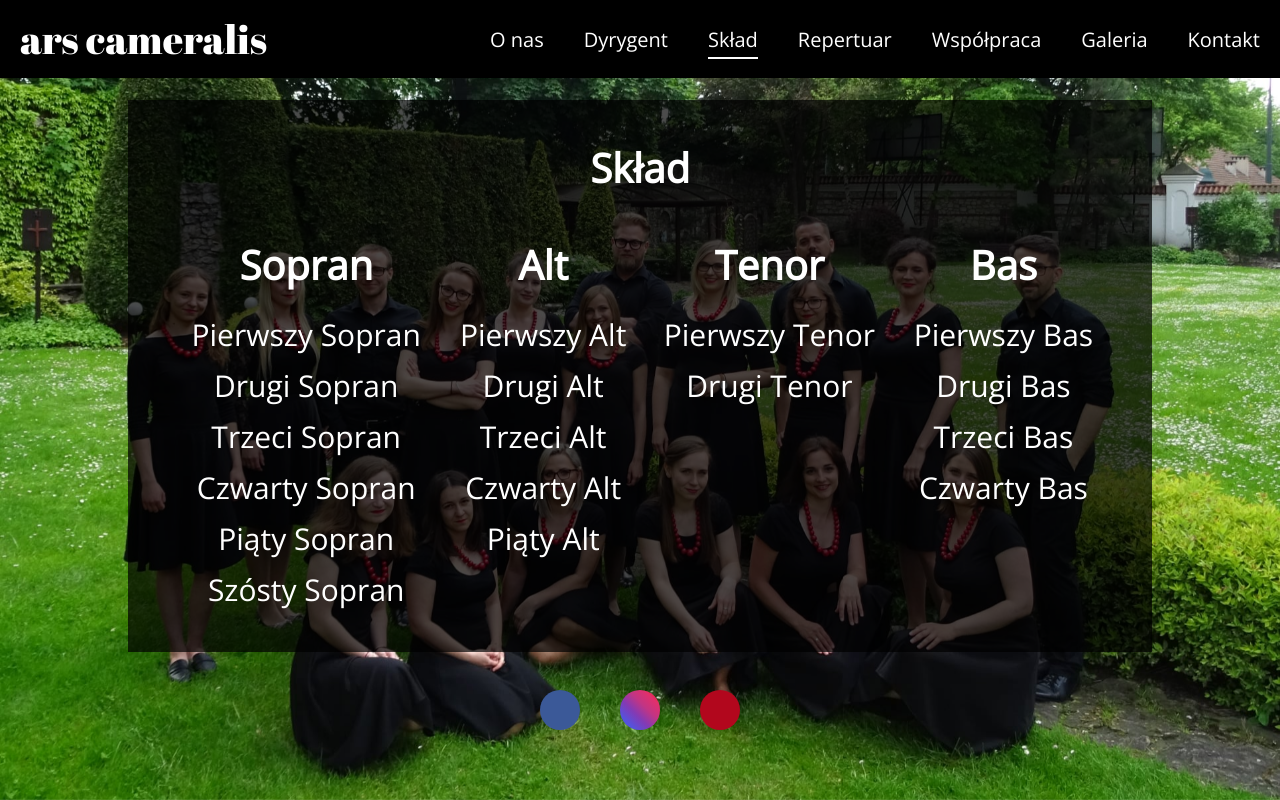
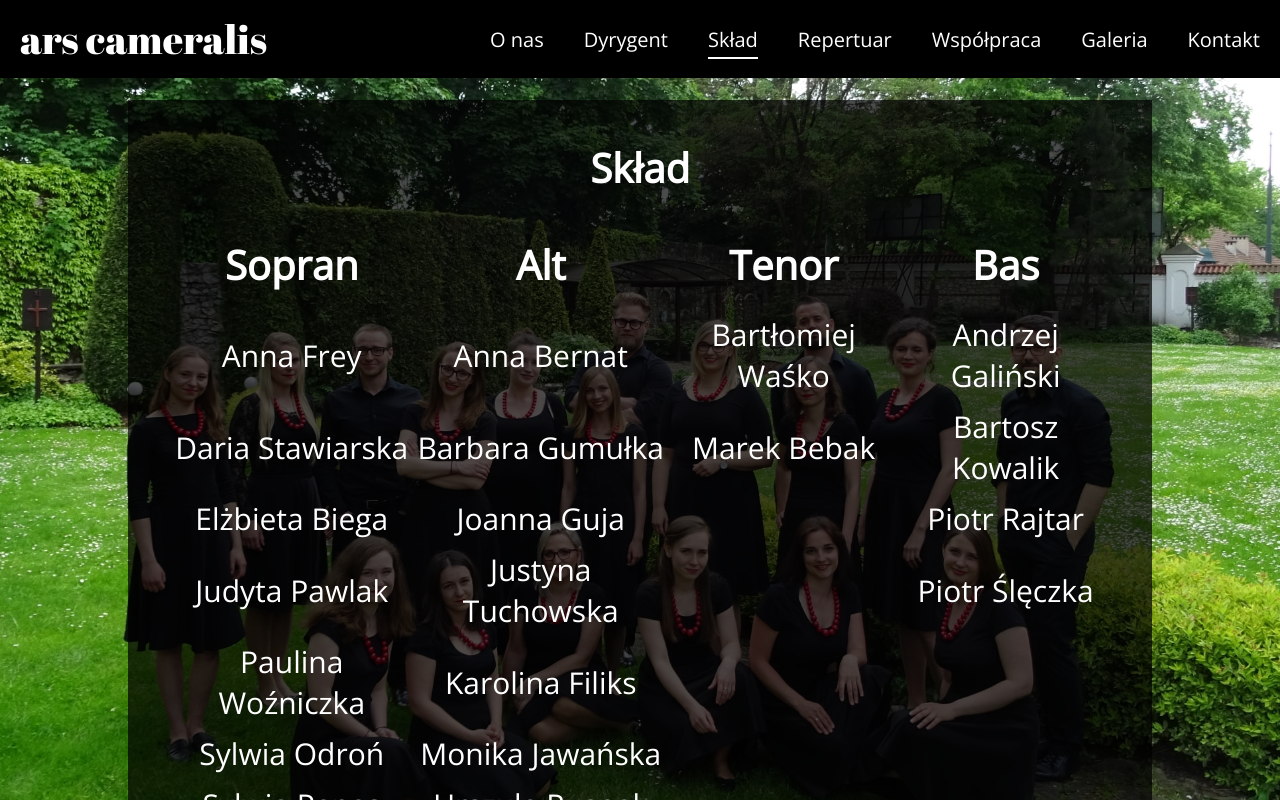
Before and after one commit to piotr-rajtar/ars-cameralis, a Vue app: page /members in a window 1280 px wide. Shown: the top 800 px of the page. Built offline with nearby package versions, Linux system fonts and the light colour scheme; some icons are missing.

Commit message:
Add members data

```diff
--- a/src/components/members/membersData.ts
+++ b/src/components/members/membersData.ts
@@ -2,63 +2,75 @@ import { Member } from '../../typings';
 
 export const altMembers: Member[] = [
   {
-    name: 'Pierwszy Alt',
+    name: 'Anna Bernat',
   },
   {
-    name: 'Drugi Alt',
+    name: 'Barbara Gumułka',
   },
   {
-    name: 'Trzeci Alt',
+    name: 'Joanna Guja',
   },
   {
-    name: 'Czwarty Alt',
+    name: 'Justyna Tuchowska',
   },
   {
-    name: 'Piąty Alt',
+    name: 'Karolina Filiks',
+  },
+  {
+    name: 'Monika Jawańska',
+  },
+  {
+    name: 'Urszula Rusnak',
   },
 ];
 
 export const bassMembers: Member[] = [
   {
-    name: 'Pierwszy Bas',
+    name: 'Andrzej Galiński',
   },
   {
-    name: 'Drugi Bas',
+    name: 'Bartosz Kowalik',
   },
   {
-    name: 'Trzeci Bas',
+    name: 'Piotr Rajtar',
   },
   {
-    name: 'Czwarty Bas',
+    name: 'Piotr Ślęczka',
   },
 ];
 
 export const sopranoMembers: Member[] = [
   {
-    name: 'Pierwszy Sopran',
+    name: 'Anna Frey',
   },
   {
-    name: 'Drugi Sopran',
+    name: 'Daria Stawiarska',
   },
   {
-    name: 'Trzeci Sopran',
+    name: 'Elżbieta Biega',
   },
   {
-    name: 'Czwarty Sopran',
+    name: 'Judyta Pawlak',
   },
   {
-    name: 'Piąty Sopran',
+    name: 'Paulina Woźniczka',
   },
   {
-    name: 'Szósty Sopran',
+    name: 'Sylwia Odroń',
+  },
+  {
+    name: 'Sylwia Panas',
+  },
+  {
+    name: 'Wanda Sordoń',
   },
 ];
 
 export const tenorMembers: Member[] = [
   {
-    name: 'Pierwszy Tenor',
+    name: 'Bartłomiej Waśko',
   },
   {
-    name: 'Drugi Tenor',
+    name: 'Marek Bebak',
   },
 ];
```
